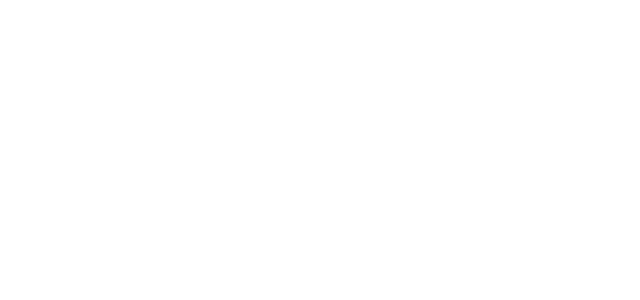
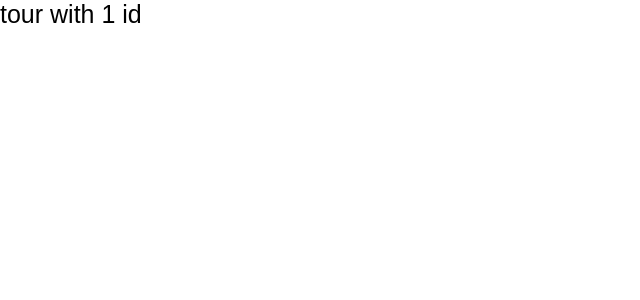
Before and after one commit to KanykeiB/wanders_pro, a React (Create React App) app: page /tour/1 in a window 1280 px wide. Shown: the top 300 px of the page, without its empty margins (0-640 px from the left). Built offline with nearby package versions, Linux system fonts and the light colour scheme.

Commit message:
add link for tour card to navigate tour page

```diff
--- a/src/App.jsx
+++ b/src/App.jsx
@@ -3,6 +3,7 @@
 import LocationPage from './pages/LocationPage/MainPage';
 import ToursPage from './pages/ToursPage';
 import LocationPageById from './pages/LocationPage/LocationById';
+import TourPage from "./pages/TourPage";
 
 function App() {
   return (
@@ -13,6 +14,7 @@
           <Route exact path='/locations/' component={LocationPage} />
           <Route exact path='/locations/:locationSpec' component ={LocationPageById}/>
           <Route exact path='/tours/:category' component={ToursPage} />
+          <Route exact path='/tour/:id' component={TourPage} />
         </Switch>
       </header>
     </div>
--- a/src/components/tourCard/index.js
+++ b/src/components/tourCard/index.js
@@ -2,15 +2,21 @@
 import {Box} from "@mui/material";
 import TourCardHeader from "./cardHeader";
 import TourCardDesc from "./cardDesc";
+import {Link} from "react-router-dom";
+
 
 const TourCard = ({tour}) => {
 
-
     return (
-        <Box key={tour.id} sx={card}>
-            <TourCardHeader tour={tour}/>
-            <TourCardDesc tour={tour}/>
-        </Box>
+        <Link to={`/tour/${tour.id}`} style={{textDecoration: 'none', color: 'unset'}}>
+            <Box
+                key={tour.id}
+                sx={card}
+            >
+                <TourCardHeader tour={tour}/>
+                <TourCardDesc tour={tour}/>
+            </Box>
+        </Link>
     );
 };
 
@@ -23,7 +29,7 @@
     width: '100%',
     height: '100%',
     transition: '1.3s',
-    // cursor: 'pointer'
+    cursor: 'pointer',
 
 
     // '&:hover' : {
--- /dev/null
+++ b/src/pages/TourPage/index.js
@@ -0,0 +1,14 @@
+import React from 'react';
+import {useParams} from "react-router-dom";
+
+const TourPage = () => {
+    const id = useParams().id
+
+    return (
+        <div>
+            tour with {id} id
+        </div>
+    );
+};
+
+export default TourPage;
```
